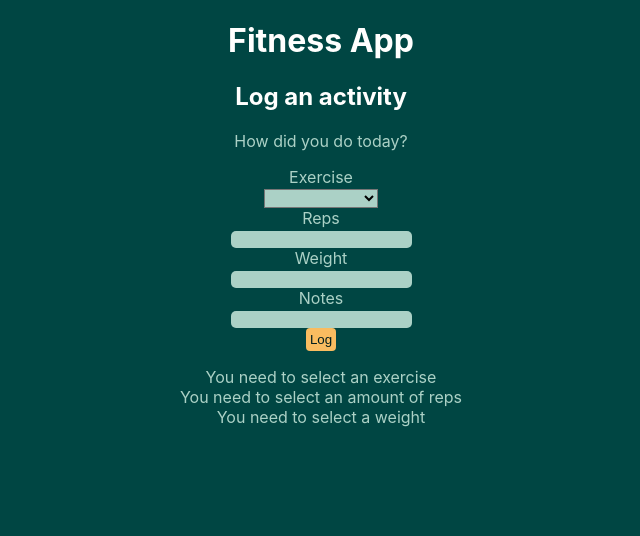
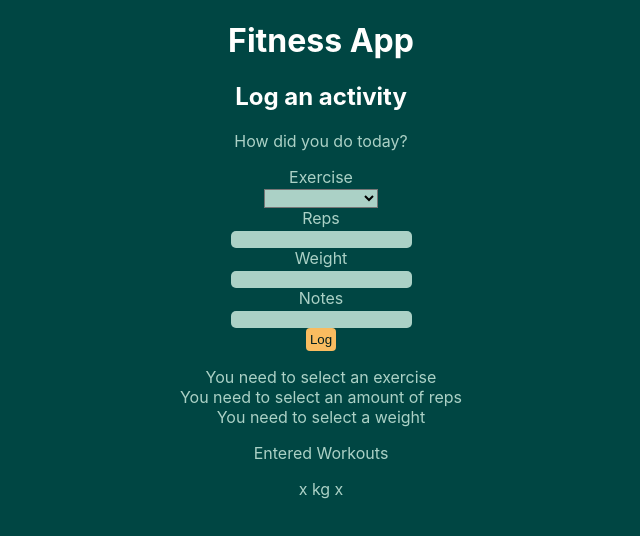
Before and after one commit to BrooklynP/FitnessApp, a React (Create React App) app: page /createEntry in a window 1280 px wide. Both pictures are taken after a click on the button "Log". Shown: the top 536 px of the page, without its empty margins (319-959 px from the left). Built offline with nearby package versions, Linux system fonts and the light colour scheme.

Commit message:
improving create entry process

```diff
--- a/src/components/activityLog.jsx
+++ b/src/components/activityLog.jsx
@@ -2,7 +2,7 @@ import React from 'react';
 
 function ActivityLog({ activities }) {
     const activityLogList = activities.map((activityLogItem, index) =>
-        <li key={index}>{activityLogItem.activityDesc}</li>
+        <li key={index}>{activityLogItem.exercise + " x " + activityLogItem.weight + "kg x " + activityLogItem.reps}</li>
     )
 
     return <ul>{activityLogList}</ul>
--- a/src/components/createActivityLogEntry.jsx
+++ b/src/components/createActivityLogEntry.jsx
@@ -20,7 +20,7 @@ function CreateActivityLogEntry(props) {
       newValidationErrors.push("You need to select a weight")
     }
     if (validationErrors.length === 0) {
-      props.logEntry(selectedExercise + " x " + selectedReps + " x " + selectedWeight + "kg")
+      props.logEntry({exercise: selectedExercise, reps: selectedReps, weight: selectedWeight, notes: selectedDesc})
     }
     setValidationErrors(newValidationErrors);
   }
--- a/src/pages/ActivityLog.jsx
+++ b/src/pages/ActivityLog.jsx
@@ -20,7 +20,6 @@ function ActivityLogPage(props){
             cursor.continue();
           } else {
             db.close();
-            console.log(workouts);
             setWorkouts(workouts);
           }
         }
--- a/src/pages/EntryForm.jsx
+++ b/src/pages/EntryForm.jsx
@@ -1,12 +1,13 @@
 import React from 'react';
 import CreateActivityLogEntry from '../components/createActivityLogEntry';
 import PageTitle from '../coreComponents/pageTitle';
+import ActivityLog from '../components/activityLog';
 
 
 function EntryFormPage(props) {
-    const [activityLog] = React.useState(JSON.parse(localStorage.getItem("activities")) || []);
+    const [enteredWorkouts, setWorkouts] = React.useState([]);
 
-    const addActivity = (activityDesc) => {
+    const addActivity = (activity) => {
         const requestDBOpen = window.indexedDB.open("fitness-app")
 
         requestDBOpen.onsuccess = (event) => {
@@ -16,31 +17,23 @@ function EntryFormPage(props) {
             const objectStore = transaction.objectStore("workouts");
 
             objectStore.openCursor().onsuccess = (event) => {
-                const cursor = event.target.result;
-                if (cursor) {
-                    cursor.delete();
-                    cursor.continue();
-                } else {
-                    const request = objectStore.add({ activityDesc });
-                    request.onsuccess = (event) => {
-                        // event.target.result
-                    };
-                    db.close();
-                }
+                const request = objectStore.add({ ...activity, dateEntered: (new Date()).toString() });
+                setWorkouts([...enteredWorkouts, activity])
+                request.onsuccess = (event) => {
+                    // event.target.result
+                };
+                db.close();
             }
+        }
 
-        }
-    }
-
-    const addActivityLog = (activityDesc) => {
-        activityLog.push(activityDesc);
-        localStorage.setItem("activities", JSON.stringify(activityLog));
     }
 
     return (
         <div>
             <PageTitle pageTitle={"Log an activity"} description={"How did you do today?"} />
             <CreateActivityLogEntry logEntry={addActivity} />
+            <p>Entered Workouts</p>
+            <ActivityLog activities={enteredWorkouts} />
         </div>
     );
 }
```
